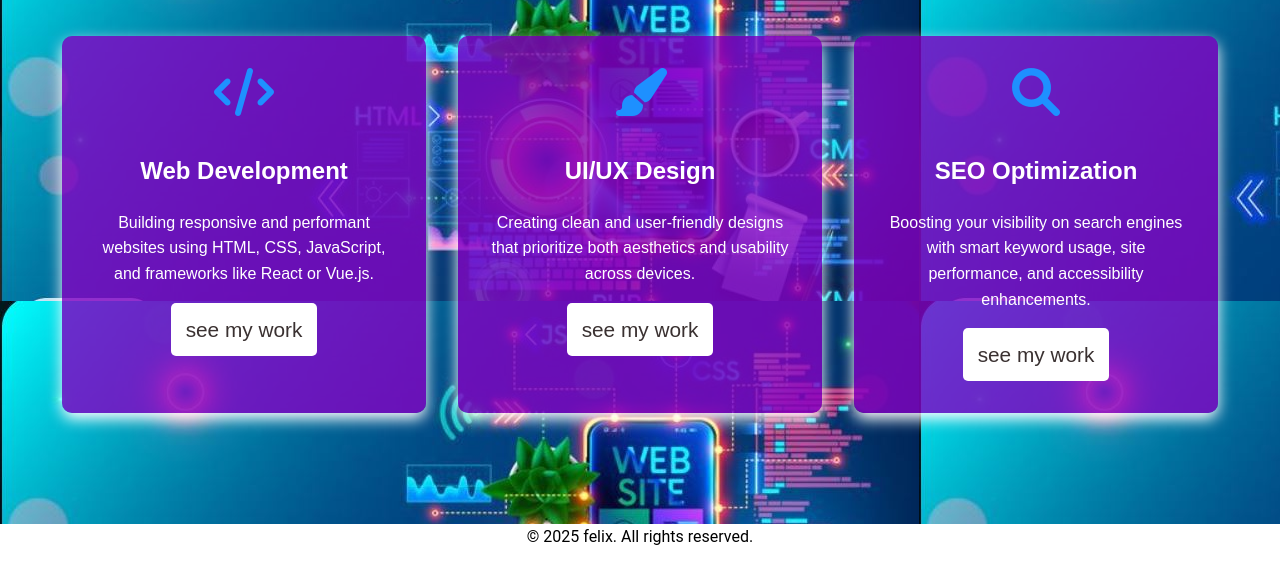
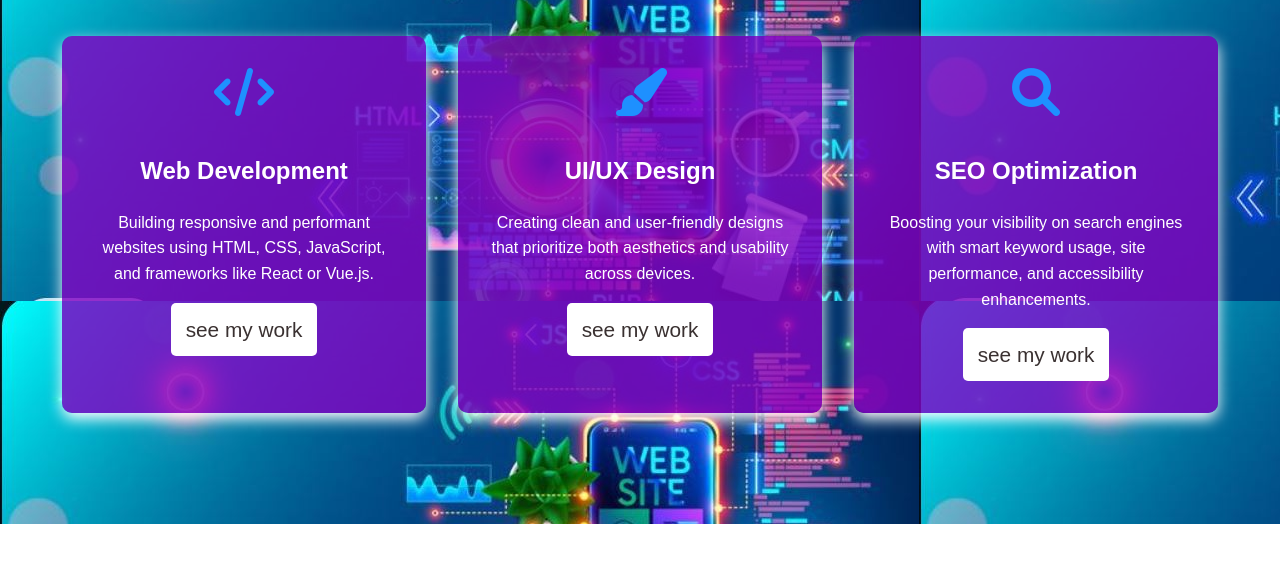
Before and after one commit to Marubi23/my_portifolio, a plain HTML site: page services.html in a window 1280 px wide. Shown: the part 196-780 px from the top of the page. Drawn offline with Linux system fonts and the light colour scheme.

Commit message:
making changes

```diff
--- a/services.html
+++ b/services.html
@@ -47,13 +47,7 @@
         <a href="work.html" class="service-button">see my work</a>
       </div>
     </div>
-
-
   </section>
-
-  <footer>
-    &copy; 2025 felix. All rights reserved.
-  </footer>
 
 </body>
 </html>
```
